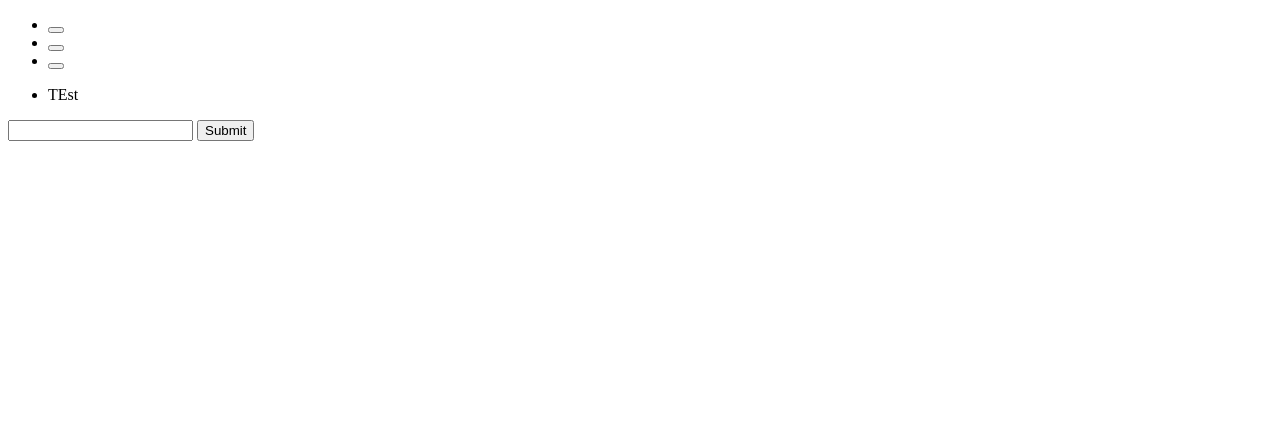
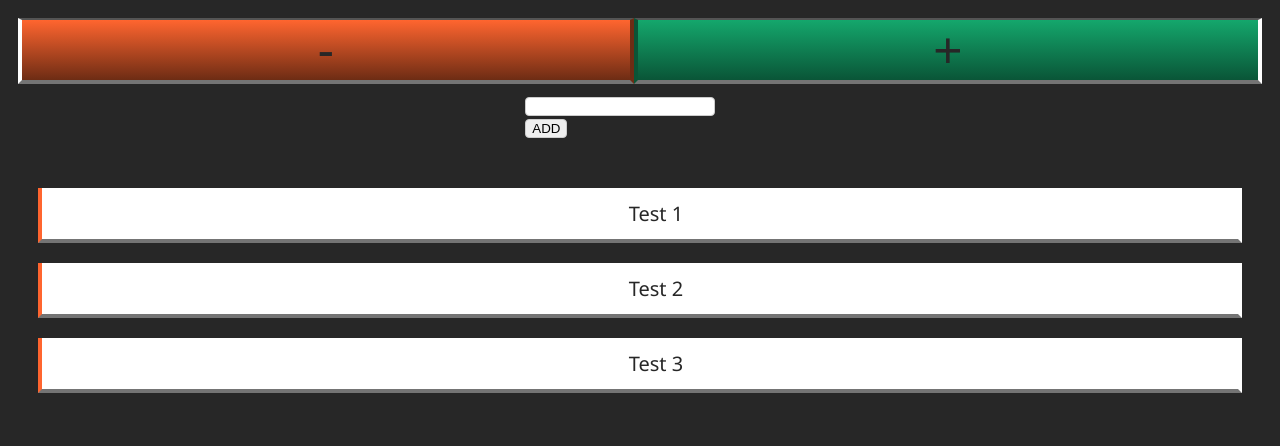
Before and after one commit to facn6/todo-GAS, a website: page index.html in a window 1280 px wide. Drawn offline with Linux system fonts and the light colour scheme.

Commit message:
css updates

```diff
--- a/dom.js
+++ b/dom.js
@@ -7,9 +7,7 @@
     var addTodoForm = document.getElementById('add-todo');
 
     var state = [
-      { id: -3, description: 'first todo' },
-      { id: -2, description: 'second todo' },
-      { id: -1, description: 'third todo' },
+
     ]; // this is our initial todoList
 
     // This function takes a todo, it returns the DOM node representing that todo
--- a/index.html
+++ b/index.html
@@ -2,20 +2,29 @@
 <html>
   <head>
     <meta charset="utf-8">
-    <title>tdd todo</title>
+    <title>TDD todo</title>
     <link rel="stylesheet" href="./style.css">
   </head>
   <body>
-    <div id = "todo-container">
-        <ul>
-            <li>TEst</li>
+    <section class="menu">
+      <button type="button" id="delete-button">-</button>
+      <button type="button" id="add-button">+</button>
+    </section>
+    <section class="input">
+        <form id="add-todo">
+            <input type="text" name="description" value="" id="input-txt">
+            <input type="submit" name="" value="ADD">
+          </form>
+    </section>
+    <section class="main-container">
+      <div id = "todo-container">
+        <ul class="main-list">
+            <li>Test 1</li>
+            <li>Test 2</li>
+            <li>Test 3</li>
         </ul>
     </div>
-    <form id="add-todo">
-      <input type="text" name="description" value="">
-      <input type="submit" name="" value="Submit">
-    </form>
-
+  </section>
     </body>
 
     <script type="text/javascript" src="./dom.js"></script>
--- a/style.css
+++ b/style.css
@@ -0,0 +1,92 @@
+body{
+    background-color: #272727;
+    color: #747474;
+    font-family: 'Segoe UI', Tahoma, Geneva, Verdana, sans-serif;
+}
+.menu{
+    display: flex;
+    flex-direction: row;
+    justify-content: space-around;
+    padding: 10px 10px;
+}
+
+#delete-button {
+    text-align: center;
+    font-size: 50px;
+    background: linear-gradient(#FF652F, rgb(109, 44, 20));
+    flex-grow: 1;
+    color: #272727;
+    border-left: white solid 4px;
+    border-bottom: #747474 solid 4px;
+    border-right: rgb(109, 44, 20) solid 4px;
+
+}
+
+#delete-button:hover{
+    background: #FF652F;
+}
+
+#add-button{
+    text-align: center;
+    font-size: 50px;
+    background: linear-gradient(#14A76C, rgb(10, 85, 55));
+    flex-grow: 1;
+    color: #272727;
+    border-left: rgb(10, 85, 55) solid 4px;
+    border-bottom: #747474 solid 4px;
+    border-right: white solid 4px;
+
+}
+
+#add-button:hover{
+    background: #14A76C;
+}
+
+.main-container{
+    display: flex;
+    flex-direction: column;
+}
+
+.main-list{
+    text-align: center;
+    font-size: 20px;
+    flex-grow: 1;
+    list-style-type: none;
+    padding: 10px 10px;
+    color: #272727;
+}
+
+.main-list li{
+    margin: 20px 20px;
+    border-left: #FF652F solid 4px;
+    border-bottom: #747474 solid 4px;
+    border-right: white solid 4px;
+    background: white;
+    cursor: pointer;
+    position: relative;
+    padding: 12px 8px 12px 40px;
+}
+
+.input{
+    display: flex;
+    flex-direction: column;
+    align-items: center;
+    height: 20%;
+}
+
+input[type="text"],
+select,
+textarea {
+    width: 80%;
+    border: 1px solid #ccc;
+    border-radius: 4px;
+    flex-grow: 1;
+}
+
+input[type="submit"],
+select,
+textarea {
+  border: 1px solid #ccc;
+  border-radius: 4px;
+  flex-grow: 1;
+}
```
